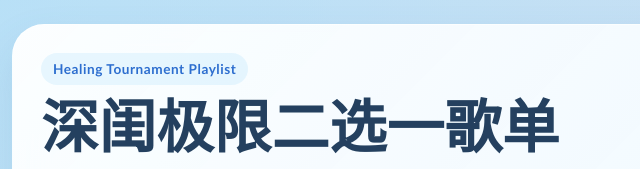
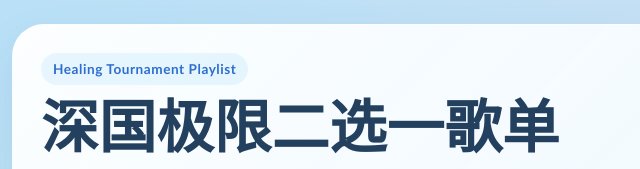
Before and after one commit to Deneb-jellyfish/shenshen, a website: page index.html in a window 1280 px wide. Shown: the top 169 px of the page, 0-640 px from the left. Drawn offline with Linux system fonts and the light colour scheme.

Commit message:
Update index.html

```diff
--- a/index.html
+++ b/index.html
@@ -12,7 +12,7 @@
     <header class="hero-card">
       <div class="hero-copy">
         <p class="eyebrow">Healing Tournament Playlist</p>
-        <h1>深闺极限二选一歌单</h1>
+        <h1>深国极限二选一歌单</h1>
         <p class="hero-text">
           把 64 首心动歌曲排进一场柔软又热闹的治愈系比赛吧。
           点一点就能晋级，分组最多可以重抽 3 次，决出冠军时还会弹出专属展示卡。
```
